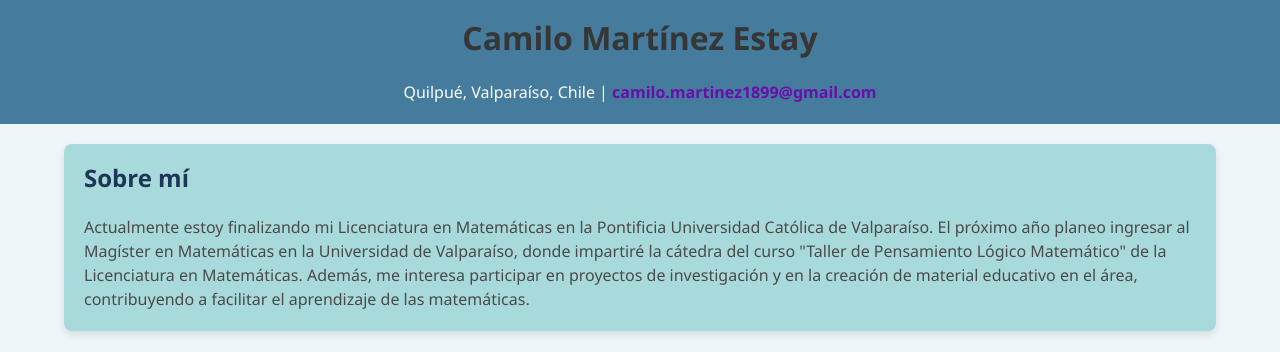
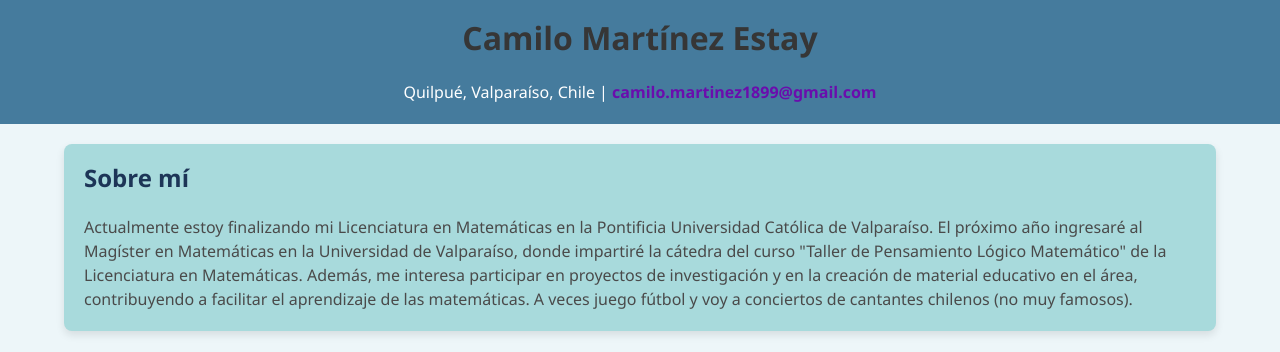
Before and after one commit to camilo329/camilomartinezestay.github.io, a plain HTML site: page index.html in a window 1280 px wide. Shown: the top 352 px of the page. Drawn offline with nearby package versions, Linux system fonts and the light colour scheme; grey boxes are pictures that could not be loaded.

Commit message:
Update index.html

```diff
--- a/index.html
+++ b/index.html
@@ -64,7 +64,7 @@
     <div class="container">
         <div class="box">
             <h2 class="title is-4">Sobre mí</h2>
-            <p>Actualmente estoy finalizando mi Licenciatura en Matemáticas en la Pontificia Universidad Católica de Valparaíso. El próximo año planeo ingresar al Magíster en Matemáticas en la Universidad de Valparaíso, donde impartiré la cátedra del curso "Taller de Pensamiento Lógico Matemático" de la Licenciatura en Matemáticas. Además, me interesa participar en proyectos de investigación y en la creación de material educativo en el área, contribuyendo a facilitar el aprendizaje de las matemáticas.</p>
+            <p>Actualmente estoy finalizando mi Licenciatura en Matemáticas en la Pontificia Universidad Católica de Valparaíso. El próximo año ingresaré al Magíster en Matemáticas en la Universidad de Valparaíso, donde impartiré la cátedra del curso "Taller de Pensamiento Lógico Matemático" de la Licenciatura en Matemáticas. Además, me interesa participar en proyectos de investigación y en la creación de material educativo en el área, contribuyendo a facilitar el aprendizaje de las matemáticas. A veces juego fútbol y voy a conciertos de cantantes chilenos (no muy famosos).</p>
         </div>
 
         <div class="has-text-centered" style="margin: 20px 0;">
```
